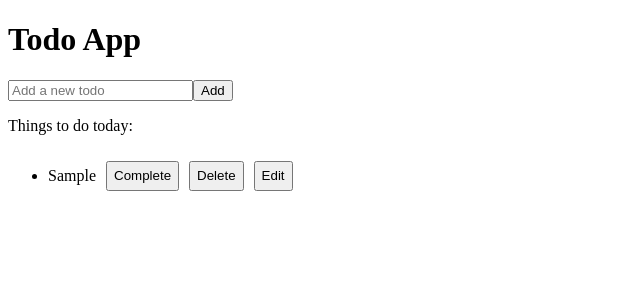
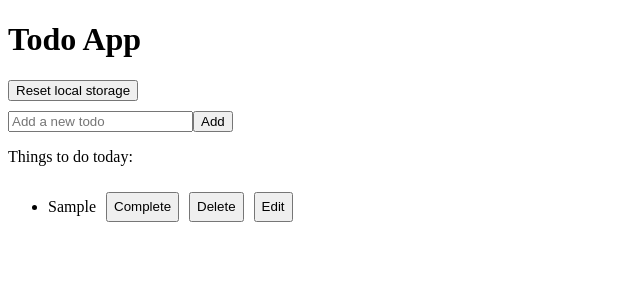
Before and after one commit to catbytes-community/todo-app, a React (Vite) app: page / in a window 1280 px wide. Both pictures are taken after typing "Sample" into the empty fields and a click on the button "Add". Shown: the top 300 px of the page, without its empty margins (0-640 px from the left). Built offline with nearby package versions, Linux system fonts and the light colour scheme.

Commit message:
lesson 22

```diff
--- a/src/App.jsx
+++ b/src/App.jsx
@@ -1,9 +1,18 @@
-import { useState } from "react";
+import { useState, useContext } from "react";
+import { TodoContext } from "./TodoContext";
 import "./App.css";
+import TodoItem from "./components/TodoItem";
 
 function App() {
+  // these are todo items from our context
+  const todoItems = useContext(TodoContext);
+  console.log("todo items from context: ", todoItems);
+
   const [newItem, setNewItem] = useState("");
-  const [items, setItems] = useState([]);
+  // local storage gives you data persistency
+  const [items, setItems] = useState(
+    JSON.parse(sessionStorage.getItem("items")) || []
+  );
   const [updatedItem, setUpdatedItem] = useState();
 
   const handleChangeItem = (e) => {
@@ -12,11 +21,19 @@ function App() {
 
   const addItem = () => {
     setItems([...items, { id: items.length + 1, item: newItem }]);
+    sessionStorage.setItem(
+      "items",
+      JSON.stringify([...items, { id: items.length + 1, item: newItem }])
+    );
     setNewItem("");
   };
 
   const deleteItem = (id) => {
     setItems(items.filter((item) => item.id !== id));
+    sessionStorage.setItem(
+      "items",
+      JSON.stringify(items.filter((item) => item.id !== id))
+    );
   };
 
   const completeTask = (id) => {
@@ -24,6 +41,7 @@ function App() {
 
     completedTask.isTaskComplete = !completedTask.isTaskComplete;
     setItems([...items]);
+    sessionStorage.setItem("items", JSON.stringify([...items]));
   };
 
   const saveUpdatedItem = (id) => {
@@ -32,6 +50,7 @@ function App() {
     updatedTask.isEdit = false;
 
     setItems([...items]);
+    sessionStorage.setItem("items", JSON.stringify([...items]));
     setUpdatedItem();
   };
 
@@ -40,17 +59,30 @@ function App() {
     editedItem.isEdit = true;
     setUpdatedItem(currValue);
     setItems([...items]);
+    sessionStorage.setItem("items", JSON.stringify([...items]));
   };
 
   const cancelEdit = (id) => {
     const editedItem = items.filter((item) => item.id === id)[0];
     editedItem.isEdit = false;
     setItems([...items]);
+    sessionStorage.setItem("items", JSON.stringify([...items]));
+  };
+
+  const resetStorage = () => {
+    sessionStorage.clear();
+    setItems([]);
   };
 
   return (
     <>
       <h1>Todo App</h1>
+      <button
+        style={{ display: "block", marginBottom: "10px" }}
+        onClick={resetStorage}
+      >
+        Reset local storage
+      </button>
       <input
         placeholder="Add a new todo"
         onChange={handleChangeItem}
@@ -61,55 +93,19 @@ function App() {
       <div>
         <p>Things to do today:</p>
         <ul>
-          {items.map((item) => {
+          {JSON.parse(sessionStorage.getItem("items"))?.map((item) => {
             return (
-              <li key={item.id}>
-                <div className="todo-list-container">
-                  {/* ternary operator */}
-                  <p
-                    style={{
-                      textDecoration: item.isTaskComplete
-                        ? "line-through"
-                        : "none",
-                    }}
-                  >
-                    {item.item}
-                  </p>
-                  <button
-                    onClick={() => completeTask(item.id)}
-                    className="todo-item-btn"
-                  >
-                    {/* ternary operators for conditional rendering */}
-                    {item.isTaskComplete ? "Undo" : "Complete"}
-                  </button>
-                  <button
-                    onClick={() => deleteItem(item.id)}
-                    className="todo-item-btn"
-                  >
-                    Delete
-                  </button>
-                  <button
-                    className="todo-item-btn"
-                    onClick={() => handleClickEdit(item.id, item.item)}
-                  >
-                    Edit
-                  </button>
-                </div>
-
-                {item.isEdit && (
-                  <div>
-                    <input
-                      placeholder="Specify updated item"
-                      value={updatedItem}
-                      onChange={(e) => setUpdatedItem(e.target.value)}
-                    />
-                    <button onClick={() => saveUpdatedItem(item.id)}>
-                      Save
-                    </button>
-                    <button onClick={() => cancelEdit(item.id)}>Cancel</button>
-                  </div>
-                )}
-              </li>
+              <TodoItem
+                key={item.id}
+                item={item}
+                completeTask={() => completeTask(item.id)}
+                deleteItem={() => deleteItem(item.id)}
+                handleClickEdit={() => handleClickEdit(item.id, item.item)}
+                updatedItem={updatedItem || ""}
+                onChangeEditItem={(e) => setUpdatedItem(e.target.value)}
+                saveUpdatedItem={() => saveUpdatedItem(item.id)}
+                cancelEdit={() => cancelEdit(item.id)}
+              />
             );
           })}
         </ul>
--- /dev/null
+++ b/src/TodoContext.jsx
@@ -0,0 +1,36 @@
+import { createContext } from "react";
+
+const todoItems = [
+  {
+    id: 1,
+    item: "Learn React",
+    isTaskComplete: false,
+    isEdit: false,
+  },
+  {
+    id: 2,
+    item: "Learn Node",
+    isTaskComplete: false,
+    isEdit: false,
+  },
+  {
+    id: 3,
+    item: "Learn Express",
+    isTaskComplete: false,
+    isEdit: false,
+  },
+  {
+    id: 4,
+    item: "Learn MongoDB",
+    isTaskComplete: false,
+    isEdit: false,
+  },
+  {
+    id: 5,
+    item: "Learn Redux",
+    isTaskComplete: false,
+    isEdit: false,
+  },
+];
+
+export const TodoContext = createContext(todoItems);
--- /dev/null
+++ b/src/components/TodoItem.jsx
@@ -0,0 +1,68 @@
+import PropTypes from "prop-types";
+import { useContext } from "react";
+import { TodoContext } from "../TodoContext";
+
+TodoItem.propTypes = {
+  item: PropTypes.object.isRequired,
+  completeTask: PropTypes.func.isRequired,
+  deleteItem: PropTypes.func.isRequired,
+  handleClickEdit: PropTypes.func.isRequired,
+  updatedItem: PropTypes.string.isRequired,
+  onChangeEditItem: PropTypes.func.isRequired,
+  saveUpdatedItem: PropTypes.func.isRequired,
+  cancelEdit: PropTypes.func.isRequired,
+};
+
+export default function TodoItem({
+  item,
+  completeTask,
+  deleteItem,
+  handleClickEdit,
+  updatedItem,
+  onChangeEditItem,
+  saveUpdatedItem,
+  cancelEdit,
+}) {
+  const todoItems = useContext(TodoContext);
+  console.log("todo items from context in Todo component: ", todoItems);
+
+  return (
+    <li key={item.id}>
+      <div className="todo-list-container">
+        {/* ternary operator */}
+        <p
+          style={{
+            textDecoration: item.isTaskComplete ? "line-through" : "none",
+          }}
+        >
+          {item.item}
+        </p>
+        <button onClick={() => completeTask(item.id)} className="todo-item-btn">
+          {/* ternary operators for conditional rendering */}
+          {item.isTaskComplete ? "Undo" : "Complete"}
+        </button>
+        <button onClick={() => deleteItem(item.id)} className="todo-item-btn">
+          Delete
+        </button>
+        <button
+          className="todo-item-btn"
+          onClick={() => handleClickEdit(item.id, item.item)}
+        >
+          Edit
+        </button>
+      </div>
+
+      {item.isEdit && (
+        <div>
+          <input
+            placeholder="Specify updated item"
+            value={updatedItem}
+            onChange={onChangeEditItem}
+          />
+          <button onClick={() => saveUpdatedItem(item.id)}>Save</button>
+          <button onClick={() => cancelEdit(item.id)}>Cancel</button>
+        </div>
+      )}
+    </li>
+  );
+}
```
